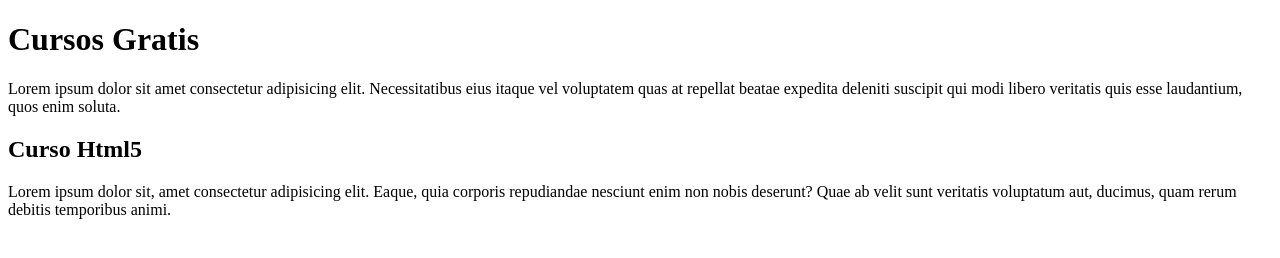
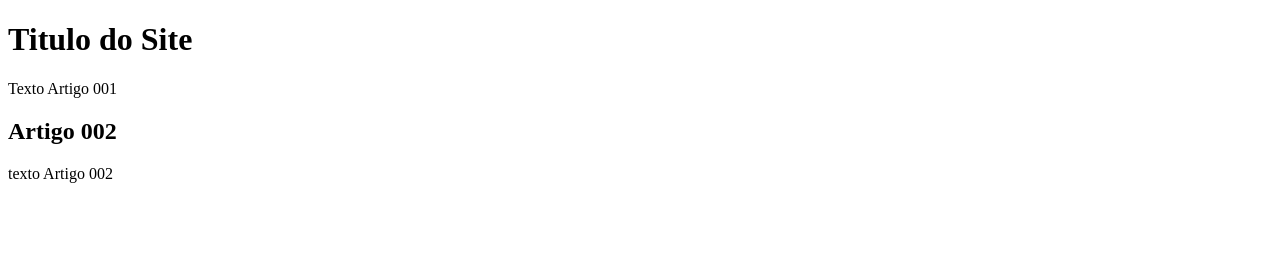
Before and after one commit to WosliFerreira/Projeto_site, a plain HTML site: page index.html in a window 1280 px wide. Drawn offline with Linux system fonts and the light colour scheme.

Commit message:
Update index.html

```diff
--- a/index.html
+++ b/index.html
@@ -4,17 +4,18 @@
     <meta charset="UTF-8">
     <meta http-equiv="X-UA-Compatible" content="IE=edge">
     <meta name="viewport" content="width=device-width, initial-scale=1.0">
-    <title>Titulo do Site</title>
+    <title>curso em video</title>
+    <link rel="stylesheet" href="estilos/style.css">
 </head>
 <body>
    <main>
     <Head>
-        <h1>Cursos Gratis</h1>
-        <p>Lorem ipsum dolor sit amet consectetur adipisicing elit. Necessitatibus eius itaque vel voluptatem quas at repellat beatae expedita deleniti suscipit qui modi libero veritatis quis esse laudantium, quos enim soluta.</p>
+        <h1>Titulo do Site</h1>
+        <p>Texto Artigo 001</p>
     </Head>
     <article>
-        <h2>Curso Html5</h2>
-        <p>Lorem ipsum dolor sit, amet consectetur adipisicing elit. Eaque, quia corporis repudiandae nesciunt enim non nobis deserunt? Quae ab velit sunt veritatis voluptatum aut, ducimus, quam rerum debitis temporibus animi.</p>
+        <h2>Artigo  002</h2>
+        <p>texto Artigo 002</p>
     </article>
    </main>
 </body>
```
